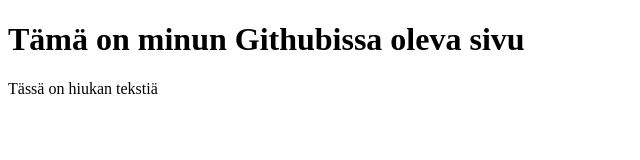
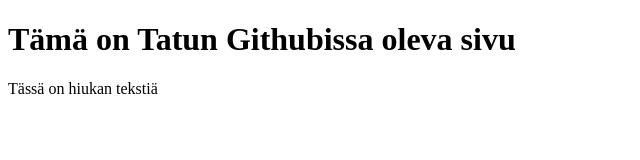
Before and after one commit to puumata/puumata.github.io, a plain HTML site: page index.html in a window 1280 px wide. Shown: the whole page, without its empty margins (0-640 px from the left). Drawn offline with Linux system fonts and the light colour scheme.

Commit message:
Update index.html

```diff
--- a/index.html
+++ b/index.html
@@ -5,7 +5,7 @@
 </head>
 <body>
 
-<h1>Tämä on minun Githubissa oleva sivu</h1>
+<h1>Tämä on Tatun Githubissa oleva sivu</h1>
 <p>Tässä on hiukan tekstiä</p>
 
 </body>
```
